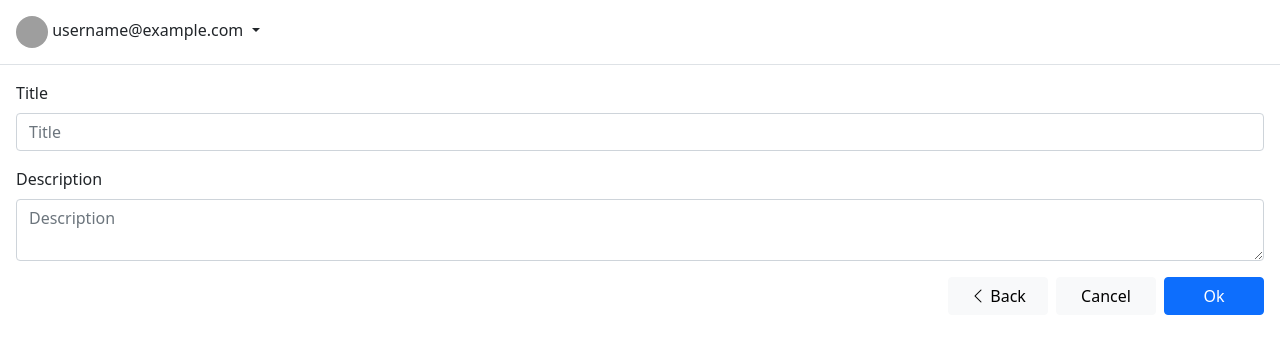
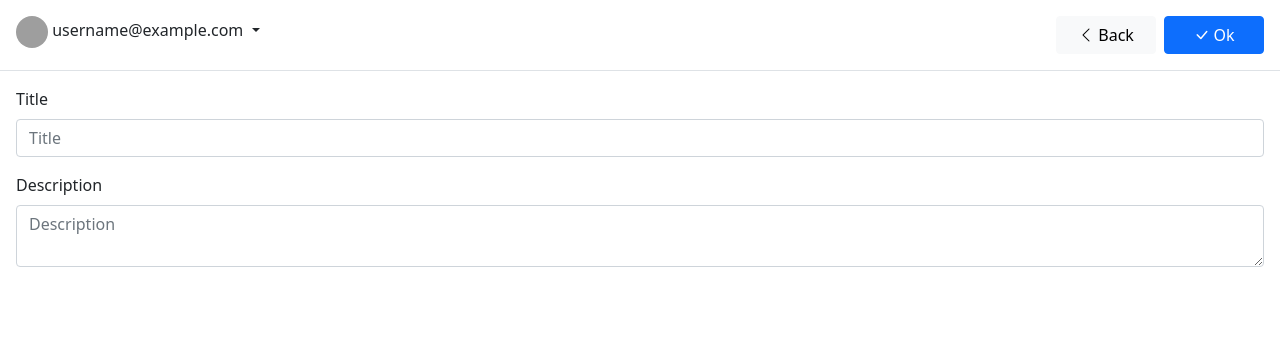
Before and after one commit to dennisshevtsov/bootstrap-todo-sample, a website: page add-todo-list.html in a window 1280 px wide. Drawn offline with nearby package versions, Linux system fonts and the light colour scheme; grey boxes are pictures that could not be loaded.

Commit message:
change buttons

```diff
--- a/add-todo-list.html
+++ b/add-todo-list.html
@@ -21,6 +21,16 @@
           <li><a class="dropdown-item" href="#"><span>Log out</span></a></li>
         </ul>
       </div>
+      <div class="col-md-9 d-grid gap-2 d-md-flex justify-content-md-end">
+        <a href="index.html" class="btn btn-light" style="width: 100px">
+          <i class="bi bi-chevron-left"></i>
+          <span>Back</span>
+        </a>
+        <a href="search-todo-list-tasks.html" class="btn btn-primary" style="width: 100px">
+          <i class="bi bi-check-lg"></i>
+          <span>Ok</span>
+        </a>
+      </div>
     </div>
   </header>
   <main class="d-flex">
@@ -33,18 +43,6 @@
         <label for="txtDescription" class="form-label">Description</label>
         <textarea id="txtDescription" class="form-control" type="text" placeholder="Description"></textarea>
       </div>
-      <div class="d-grid gap-2 d-md-flex justify-content-md-end">
-        <a href="index.html" class="btn btn-light" style="width: 100px">
-          <i class="bi bi-chevron-left"></i>
-          <span>Back</span>
-        </a>
-        <button type="button" class="btn btn-light" style="width: 100px">
-          <span>Cancel</span>
-        </button>
-        <a href="search-todo-list-tasks.html" class="btn btn-primary" style="width: 100px">
-          <span>Ok</span>
-        </a>
-      </div>
     </form>
   </main>
   <script src="node_modules/bootstrap/dist/js/bootstrap.bundle.min.js"></script>
```
Also changed, not shown: search-todo-list-tasks.html (+6 -0 lines). Lines whose indentation alone changed are shown as unchanged.
